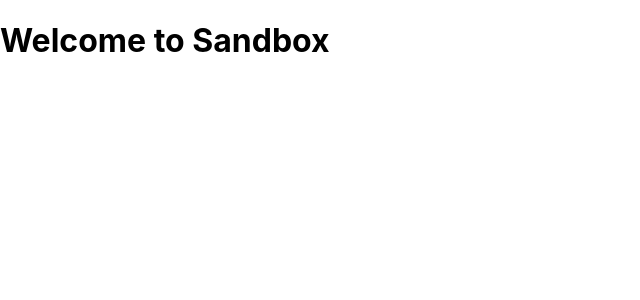
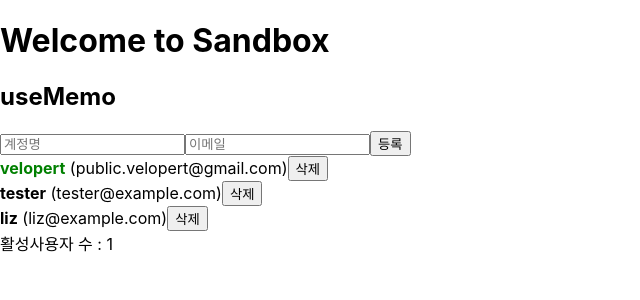
Before and after one commit to seungminRyu/react-sandbox, a React (Create React App) app: page / in a window 1280 px wide. Shown: the top 300 px of the page, without its empty margins (0-640 px from the left). Built offline with nearby package versions, Linux system fonts and the light colour scheme; the HTML template or start-up script is replaced by a standard one.

Commit message:
Add: UseMemo 사용한 성능 최적화

```diff
--- a/src/App.js
+++ b/src/App.js
@@ -1,10 +1,12 @@
 import React from "react";
+import UseMemo from './UseMemo';
 
 function App() {
   return (
     <div className="App">
       <header className="App-header">
         <h1>Welcome to Sandbox</h1>
+        <UseMemo/>
       </header>
     </div>
   );
--- /dev/null
+++ b/src/CreateUser.js
@@ -0,0 +1,23 @@
+import React from 'react';
+
+function CreateUser({ username, email, onChange, onCreate }) {
+  return (
+    <div>
+      <input
+        name="username"
+        placeholder="계정명"
+        onChange={onChange}
+        value={username}
+      />
+      <input
+        name="email"
+        placeholder="이메일"
+        onChange={onChange}
+        value={email}
+      />
+      <button onClick={onCreate}>등록</button>
+    </div>
+  );
+}
+
+export default CreateUser;
--- /dev/null
+++ b/src/UseMemo.js
@@ -0,0 +1,95 @@
+import React, { useMemo, useRef, useState } from "react";
+import UserList from './UserList';
+import CreateUser from './CreateUser';
+
+const countActiveUsers = (users) => {
+  console.log('활성 사용자 수를 세는 중...');
+  return users.filter(user => user.active).length;
+}
+
+function UseMemo() {
+  const [inputs, setInputs] = useState({
+    username: '',
+    email: ''
+  });
+
+  const { username, email } = inputs;
+
+  const onChange = e => {
+    const { name, value } = e.target;
+    setInputs({
+      ...inputs,
+      [name]: value
+    });
+  }
+
+  const [users, setUsers] = useState([
+    {
+      id: 1,
+      username: 'velopert',
+      email: 'public.velopert@gmail.com',
+      active: true
+    },
+    {
+      id: 2,
+      username: 'tester',
+      email: 'tester@example.com',
+      active: false
+    },
+    {
+      id: 3,
+      username: 'liz',
+      email: 'liz@example.com',
+      active: false
+    }
+  ]);
+
+  const nextId = useRef(4);
+  const onCreate = () => {
+    const user = {
+      id: nextId.current,
+      username,
+      email
+    };
+    setUsers(users.concat(user));
+
+    setInputs({
+      username: '',
+      email: ''
+    });
+    nextId.current += 1;
+  }
+
+  const onRemove = id => {
+    setUsers(users.filter(user => user.id !== id));
+  };
+  const onToggle = id => {
+    setUsers(
+      users.map(user =>
+        user.id === id ? { ...user, active: !user.active } : user
+      )
+    );
+  }
+  // const count = countActiveUsers(users);
+  const count = useMemo(() => countActiveUsers(users), [users]);
+  return (
+    <>
+      <h2>useMemo</h2>
+      <CreateUser
+        username={username}
+        email={email}
+        onChange={onChange}
+        onCreate={onCreate}
+      />
+      <UserList users={users} onRemove={onRemove} onToggle={onToggle} />
+      {/*
+      활성 사용자 수를 세는건, users 에 변화가 있을때만 세야되는건데,
+      input 값이 바뀔 때에도 컴포넌트가 리렌더링 되므로 불필요한 자원이 낭비된다.
+      useMemo를 활용하여 이전에 계산 한 값을 재사용할 수 있다.
+       */}
+      <div>활성사용자 수 : {count}</div>
+    </>
+  )
+}
+
+export default UseMemo;
--- /dev/null
+++ b/src/UserList.js
@@ -0,0 +1,37 @@
+import React from 'react';
+
+function User({ user, onRemove, onToggle }) {
+  return (
+    <div>
+      <b
+        style={{
+          cursor: 'pointer',
+          color: user.active ? 'green' : 'black'
+        }}
+        onClick={() => onToggle(user.id)}
+      >
+        {user.username}
+      </b>
+      &nbsp;
+      <span>({user.email})</span>
+      <button onClick={() => onRemove(user.id)}>삭제</button>
+    </div>
+  );
+}
+
+function UserList({ users, onRemove, onToggle }) {
+  return (
+    <div>
+      {users.map(user => (
+        <User
+          user={user}
+          key={user.id}
+          onRemove={onRemove}
+          onToggle={onToggle}
+        />
+      ))}
+    </div>
+  );
+}
+
+export default UserList;
```
